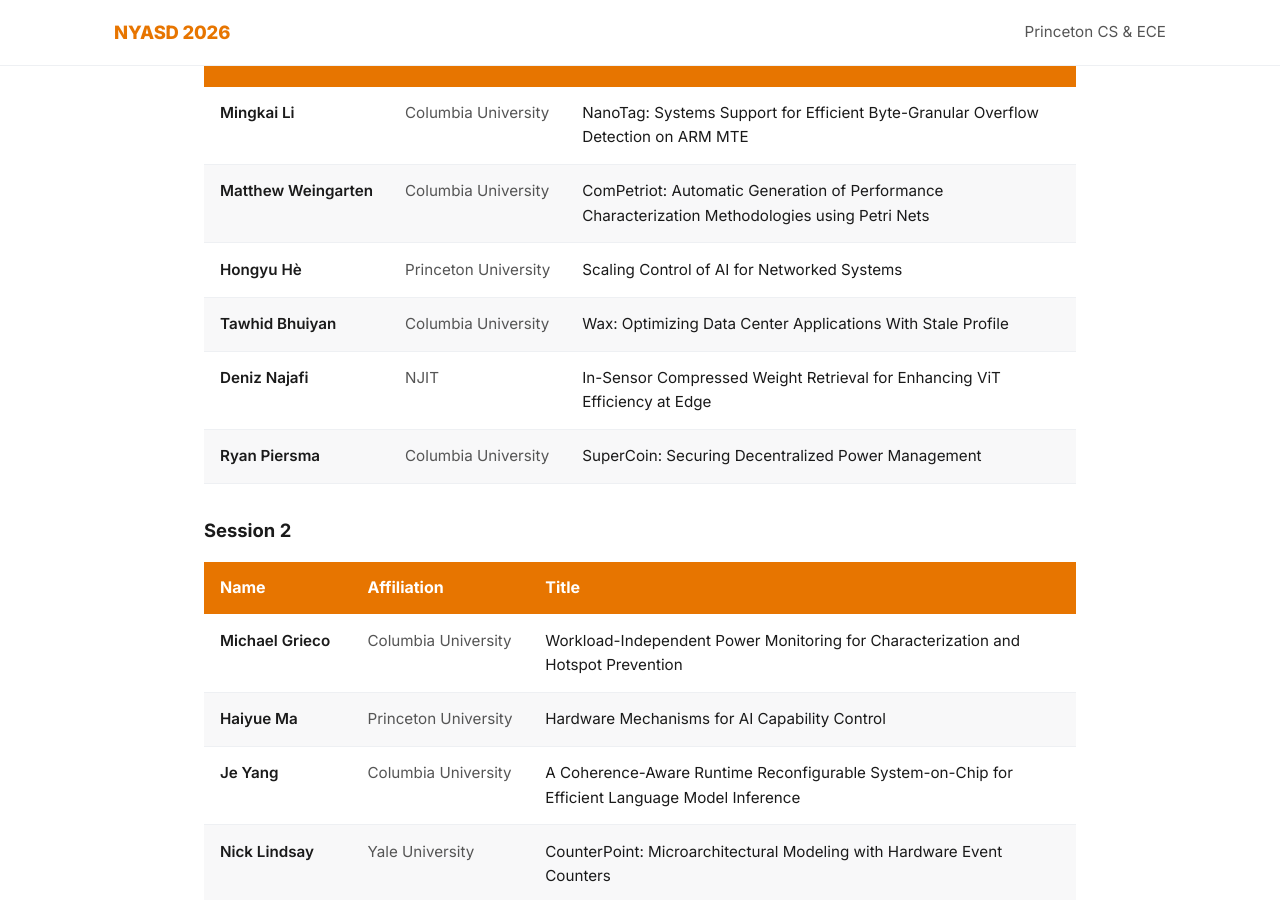
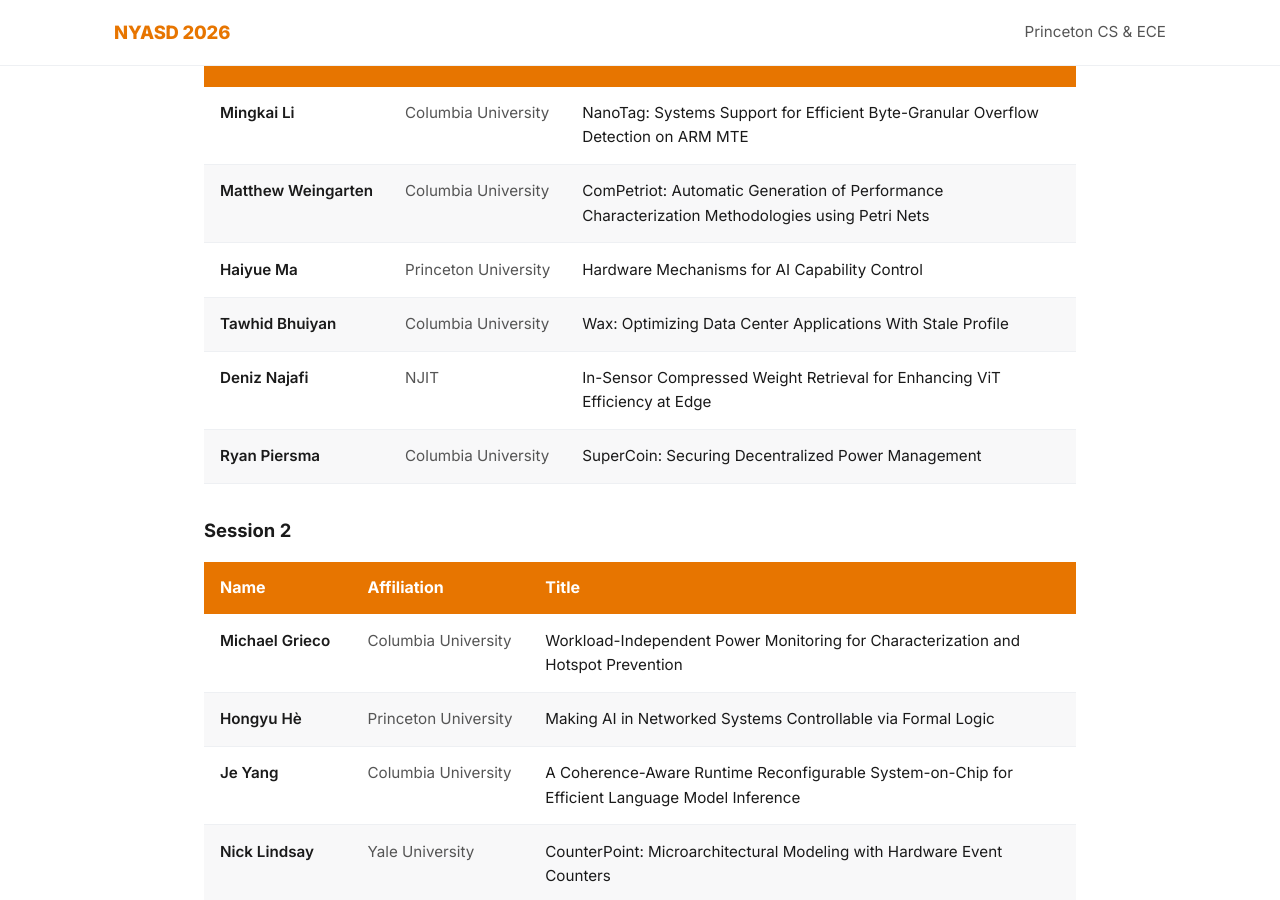
Before and after one commit to princetoncomputerarch/princetoncomputerarch.github.io, a Jekyll site: the page built from index.html, in a window 1280 px wide and 900 px high, scrolled down 2335 px. Built offline with Jekyll 4.4.1, drawn with Linux system fonts in a browser that asks for light colours.

Commit message:
swapped presentations

```diff
--- a/_data/students.yml
+++ b/_data/students.yml
@@ -22,9 +22,9 @@ sessions:
       - name: "Matthew Weingarten"
         affiliation: "Columbia University"
         title: "ComPetriot: Automatic Generation of Performance Characterization Methodologies using Petri Nets"
-      - name: "Hongyu Hè"
+      - name: "Haiyue Ma"
         affiliation: "Princeton University"
-        title: "Scaling Control of AI for Networked Systems"
+        title: "Hardware Mechanisms for AI Capability Control"
       - name: "Tawhid Bhuiyan"
         affiliation: "Columbia University"
         title: "Wax: Optimizing Data Center Applications With Stale Profile"
@@ -40,9 +40,9 @@ sessions:
       - name: "Michael Grieco"
         affiliation: "Columbia University"
         title: "Workload-Independent Power Monitoring for Characterization and Hotspot Prevention"
-      - name: "Haiyue Ma"
+      - name: "Hongyu Hè"
         affiliation: "Princeton University"
-        title: "Hardware Mechanisms for AI Capability Control"
+        title: "Making AI in Networked Systems Controllable via Formal Logic"
       - name: "Je Yang"
         affiliation: "Columbia University"
         title: "A Coherence-Aware Runtime Reconfigurable System-on-Chip for Efficient Language Model Inference"
```
